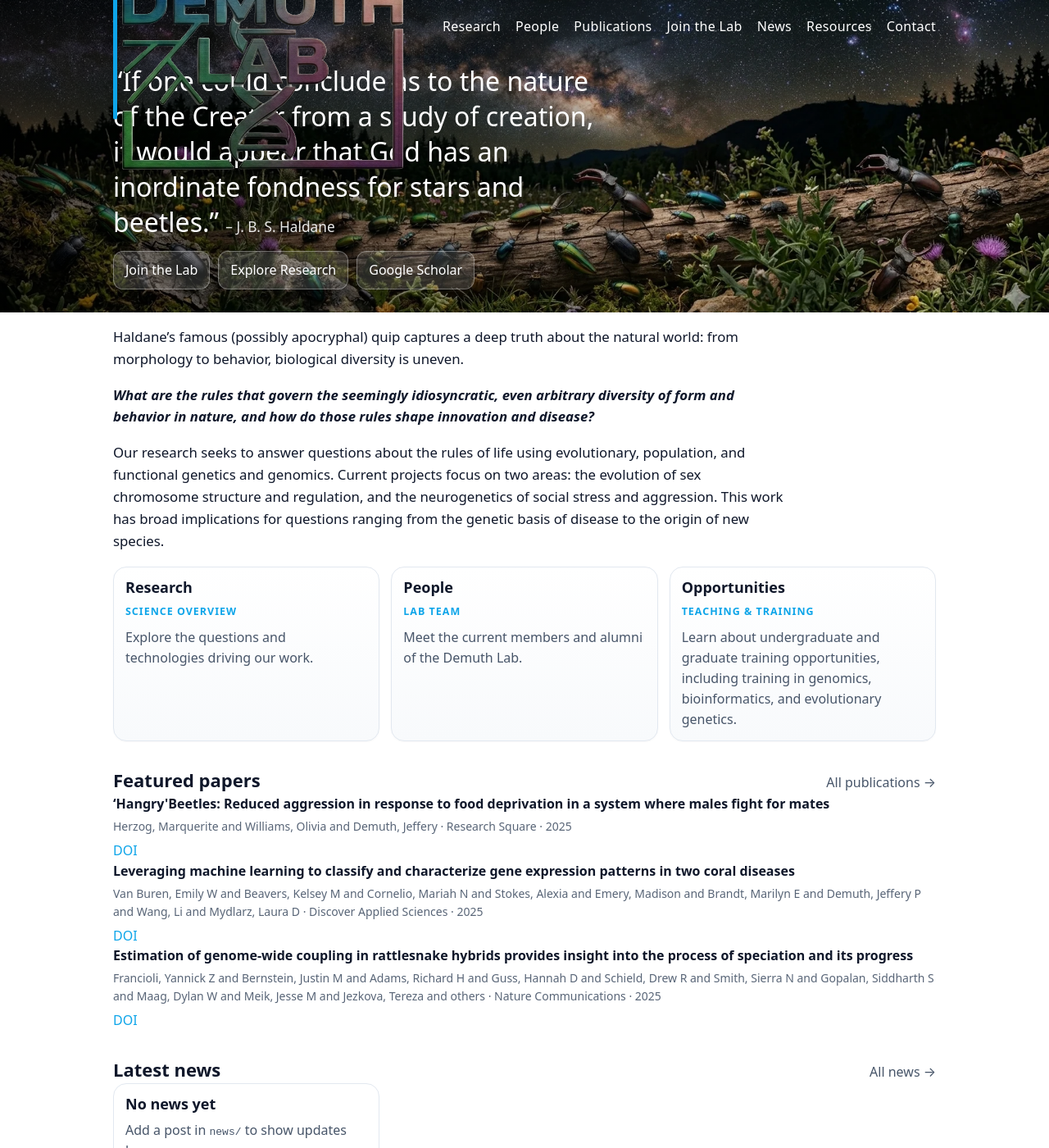
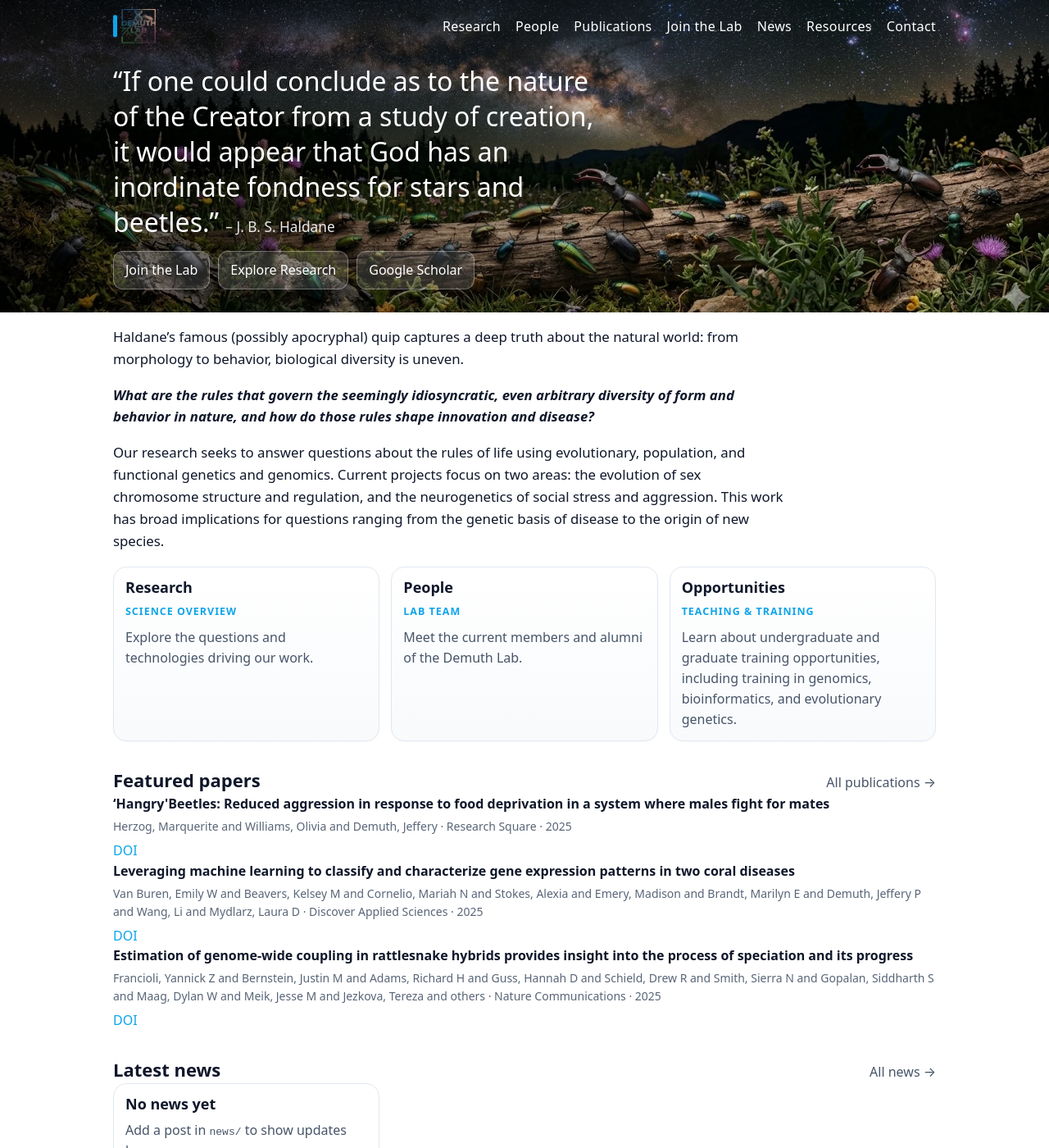
Before and after one commit to demuth-lab/demuth-lab.github.io, a Jekyll site: the page built from index.md, in a window 1280 px wide and 1400 px high. Shown: the whole window at 82% size. Built offline with Jekyll 4.4.1, drawn with Linux system fonts in a browser that asks for light colours.

Commit message:
Update main.css

```diff
--- a/assets/css/main.css
+++ b/assets/css/main.css
@@ -86,6 +86,11 @@ body.home .site-header.scrolled{
 /* =========================
    Brand
    ========================= */
+.brand img {
+  height: 42px;   /* good starting size */
+  width: auto;
+  display: block;
+}
 
 .brand{
   position:relative;
```
